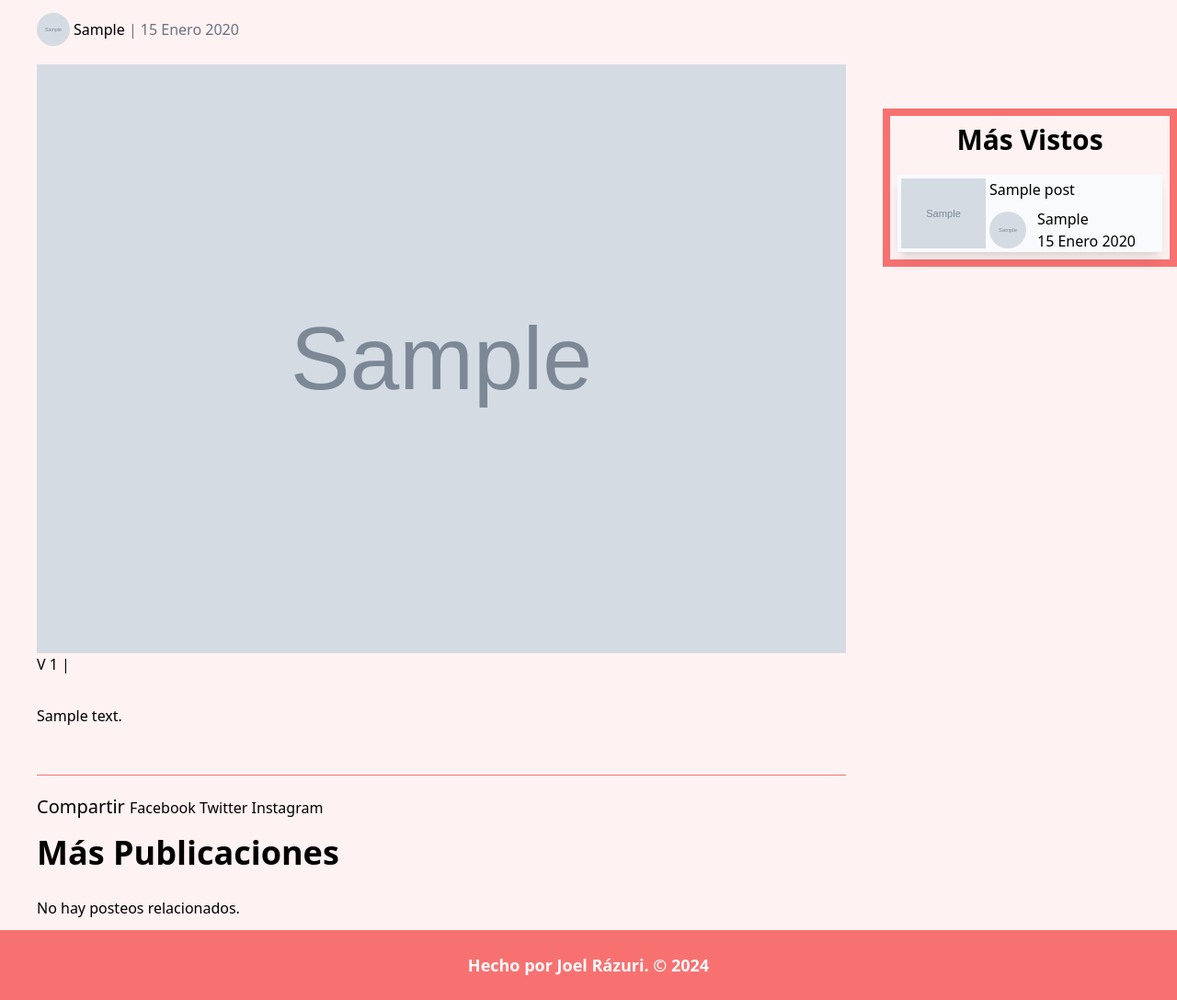
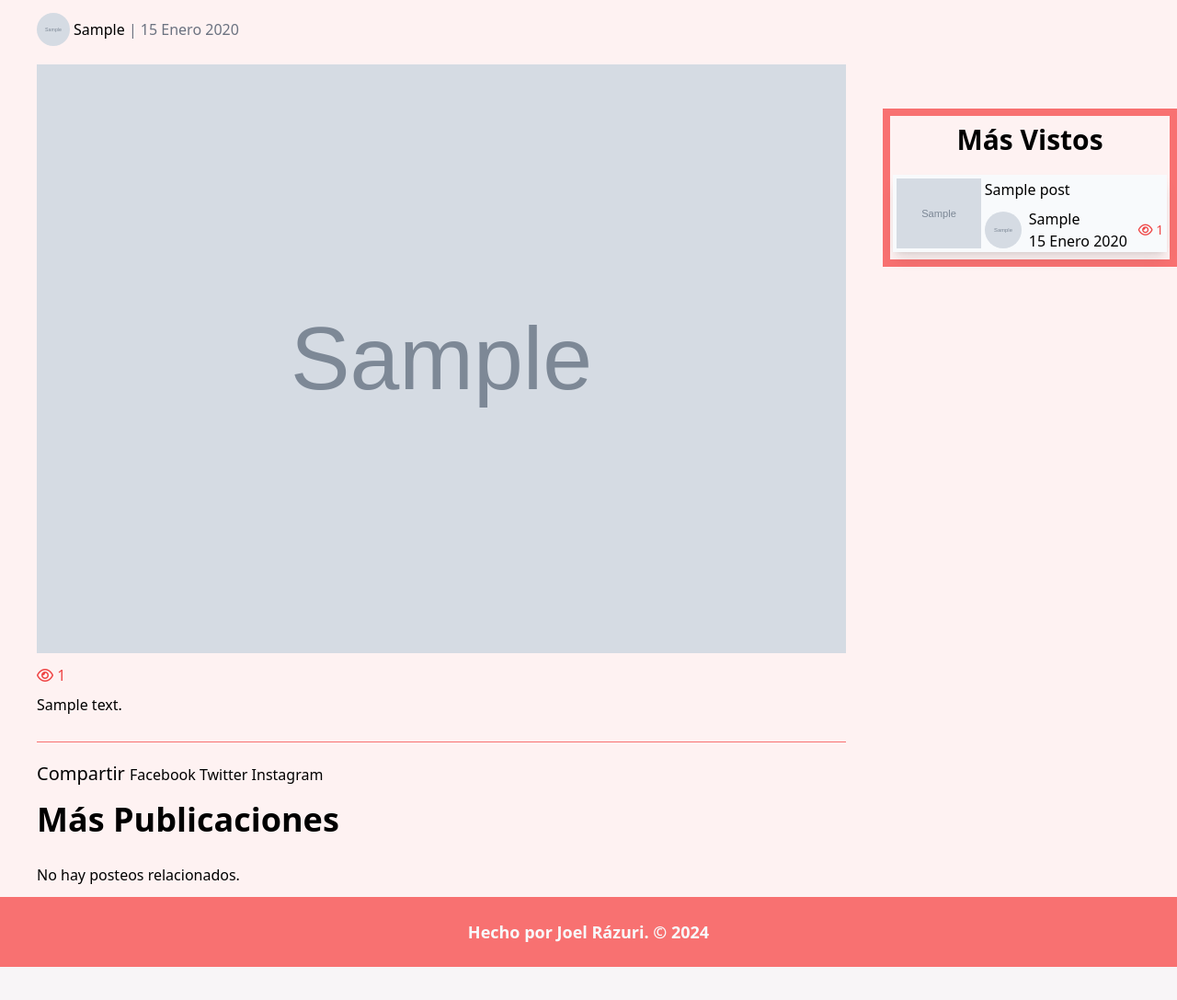
Before and after one commit to JoelRazuri/blog-personal, a Django app: page /blog/detail/1 in a window 1280 px wide. Shown: the part 170-1257 px from the top of the page at 92% size. After the commit the page ends 1221 px from the top, so only its background shows below. Run offline with Django 5.2, Linux system fonts and the light colour scheme; tables that the repository leaves empty hold one stand-in row (values such as "Sample post"); grey boxes marked "Sample" are stand-in pictures; some libraries are stand-ins or nearby versions.

Commit message:
add font awesome

```diff
--- a/accounts/models.py
+++ b/accounts/models.py
@@ -3,4 +3,4 @@ from django.db import models
 
 
 class CustomUser(AbstractUser):
-    image = models.ImageField(upload_to='profile_images/', null=True, blank=True, default='default_images/perfil.jpg')
+    image = models.ImageField(upload_to='profile_images/', default='default_images/perfil.jpg')
--- a/templates/blog/detail_blog.html
+++ b/templates/blog/detail_blog.html
@@ -16,11 +16,11 @@
         <section class="flex">
             <article class="w-[75%] flex flex-col">
                 <section class="px-10">
-                    <img src="{{ post.image.url }}" alt="foto del post" class=" h-[40em] w-full">
-                    <div>
-                        <span>V {{ post.get_view_count }} |</span>
+                    <img src="{{ post.image.url }}" alt="foto del post" class=" h-[40em] w-full mb-3">
+                    <div class="text-red-500">
+                        <span><i class="fa-regular fa-eye"></i> {{ post.get_view_count }}</span>
                     </div>
-                    <p class="py-8">{{ post.content | safe }}</p>
+                    <p class="py-2">{{ post.content | safe }}</p>
                     <div class="py-5">
                         <hr class=" border-red-400">
                     </div>
--- a/templates/blog/index.html
+++ b/templates/blog/index.html
@@ -22,8 +22,8 @@
                                     <p>{{ post.author.username | title }}</p>
                                     <p>{{ post.created_date }}</p>
                                 </div>
-                                <div>
-                                    <span>V {{ post.get_view_count }} |</span>
+                                <div class="flex justify-end w-20 text-red-500">
+                                    <span><i class="fa-regular fa-eye"></i> {{ post.get_view_count }}</span>
                                 </div>
                             </div>
                         </article>
--- a/templates/layouts/base.html
+++ b/templates/layouts/base.html
@@ -7,6 +7,7 @@
     {% block styles %}{% endblock styles %}
     {% tailwind_css %}
     <title>{% block title %}{% endblock title %}</title>
+    <script src="https://kit.fontawesome.com/6e08380902.js" crossorigin="anonymous"></script>
 </head>
 <body class="bg-red-50 flex flex-col">
     {% include 'layouts/partials/menu.html' %}
--- a/templates/layouts/partials/aside.html
+++ b/templates/layouts/partials/aside.html
@@ -6,12 +6,15 @@
                 <article class="bg-slate-50 min-w-72 min-h-20 flex shadow-lg">
                     <img src="{{ more_view.image.url }}" alt="" width="100" class="p-1">
                     <div>
-                        <h4 class="w-full pt-1 pb-2">{{ more_view.title }}</h4>
-                        <div class="flex space-x-3 items-center">
+                        <h4 class="w-full pt-1 pb-2">{{ more_view.title|truncatechars:21 }}</h4>
+                        <div class="flex space-x-2 items-center">
                             <img src="{{ more_view.author.image.url }}" alt="" class="h-[40px] w-[40px] rounded-full">
                             <div>
                                 <p>{{ more_view.author.username | title }}</p>
                                 <p>{{ more_view.created_date }}</p>
+                            </div>
+                            <div class="px-1 text-sm text-red-500">
+                                <span><i class="fa-regular fa-eye"></i> {{ more_view.get_view_count }}</span>
                             </div>
                         </div>
                     </div>
--- a/theme/static/css/dist/styles.css
+++ b/theme/static/css/dist/styles.css
@@ -1063,6 +1063,38 @@ select {
   width: 100vw;
 }
 
+.w-\[50\%\] {
+  width: 50%;
+}
+
+.w-\[20\%\] {
+  width: 20%;
+}
+
+.w-3 {
+  width: 0.75rem;
+}
+
+.w-1\/4 {
+  width: 25%;
+}
+
+.w-44 {
+  width: 11rem;
+}
+
+.w-20 {
+  width: 5rem;
+}
+
+.w-32 {
+  width: 8rem;
+}
+
+.w-28 {
+  width: 7rem;
+}
+
 .min-w-72 {
   min-width: 18rem;
 }
@@ -1270,6 +1302,11 @@ select {
   background-color: rgb(255 255 255 / var(--tw-bg-opacity));
 }
 
+.bg-slate-500 {
+  --tw-bg-opacity: 1;
+  background-color: rgb(100 116 139 / var(--tw-bg-opacity));
+}
+
 .p-1 {
   padding: 0.25rem;
 }
@@ -1369,6 +1406,16 @@ select {
 .py-8 {
   padding-top: 2rem;
   padding-bottom: 2rem;
+}
+
+.px-1 {
+  padding-left: 0.25rem;
+  padding-right: 0.25rem;
+}
+
+.px-2 {
+  padding-left: 0.5rem;
+  padding-right: 0.5rem;
 }
 
 .pb-2 {
```
Also changed, not shown: accounts/migrations/0002_alter_customuser_image.py (added), media_root/post_images/How-to-run-the-python-code-in-the-Flutter-app.png (added), media_root/profile_images/fiuba_futbol_f88L8ca.jpg (added), static/blog/img/img.jpg (deleted).
